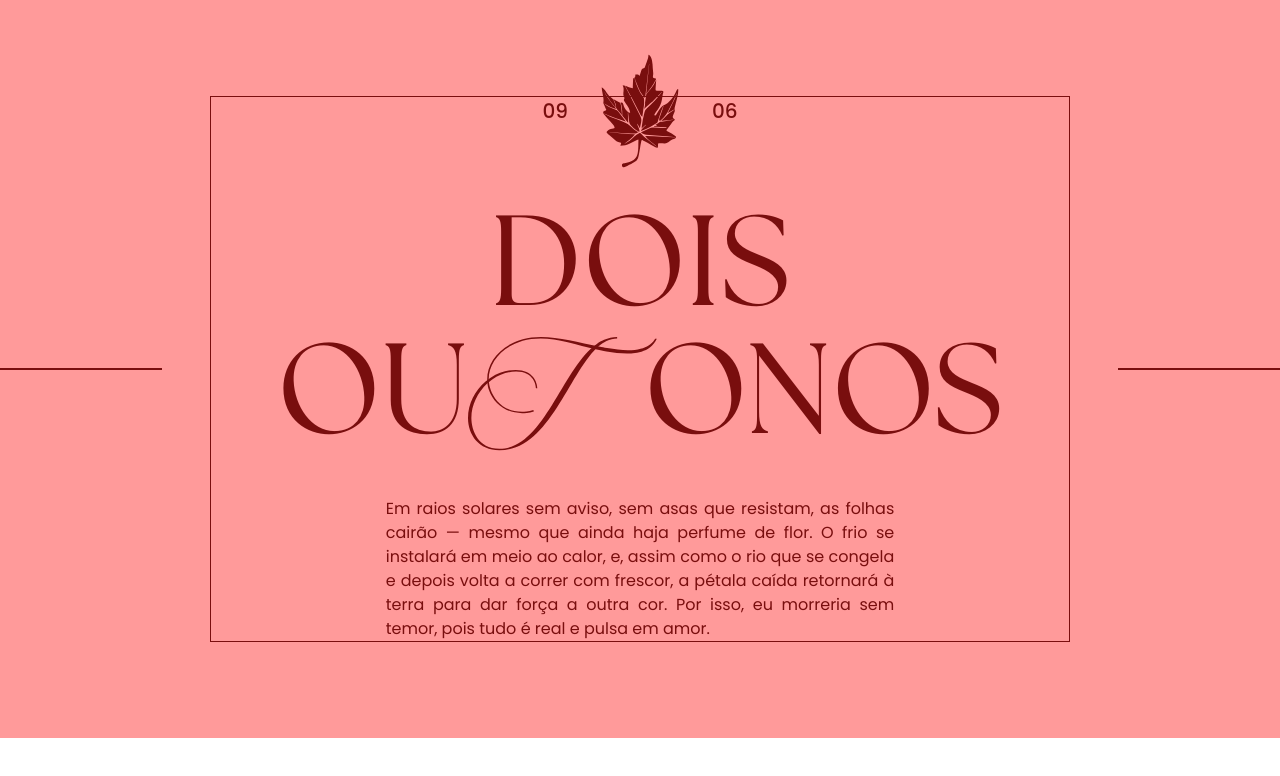
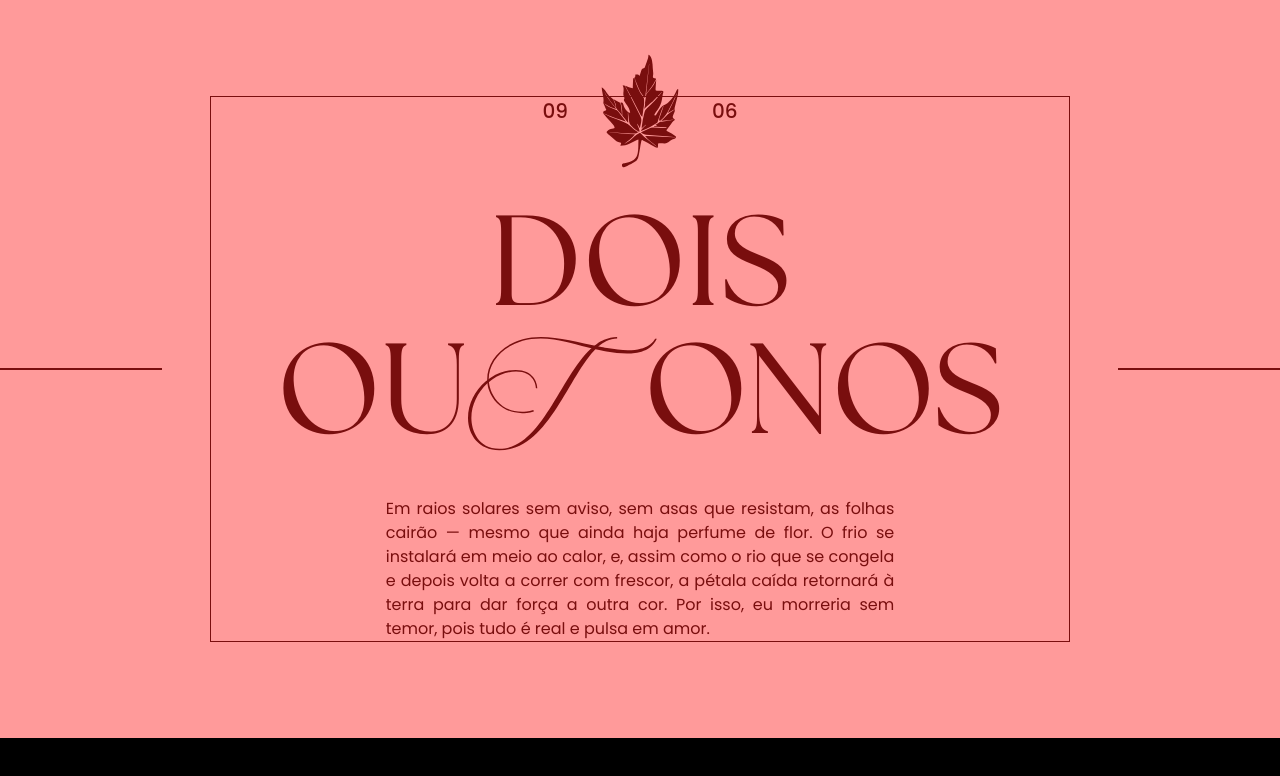
Before and after one commit to f-rxfxel/one-year, a Next.js app: page / in a window 1280 px wide. Shown: the top 776 px of the page. Built offline with nearby package versions, Linux system fonts and the light colour scheme.

Commit message:
Adicionando estilos globais para garantir altura e largura de 100% em html e body

```diff
--- a/app/globals.css
+++ b/app/globals.css
@@ -283,3 +283,11 @@
 #mask-O2 {
   animation: strokeOffset 1s linear forwards 2s;
 }
+
+html, body {
+  height: 100%;
+  min-height: 100%;
+  width: 100%;
+  background: #000; /* Ou a cor de fundo padrão do seu app */
+  overscroll-behavior: none; /* Evita bounce/scroll extra em mobile */
+}
```
